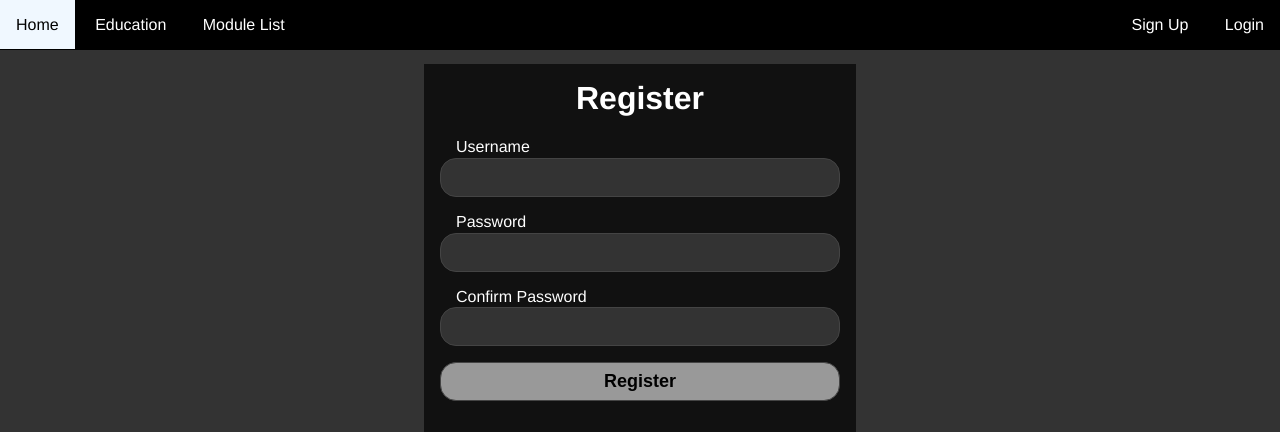
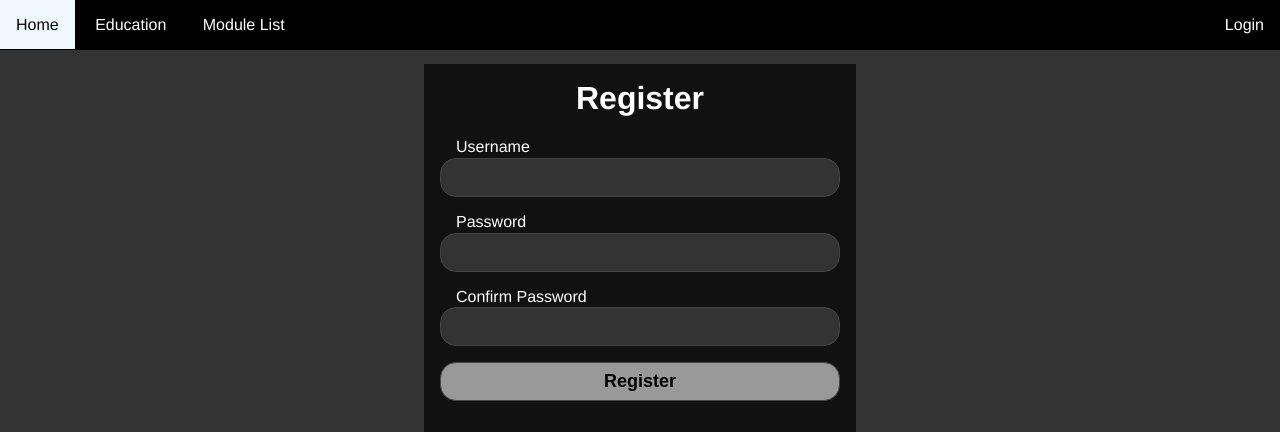
Before and after one commit to timothyf1/cmt120-flask, a Flask app: page /auth/signup in a window 1280 px wide. Shown: the top 432 px of the page. Run offline with Flask 3, Linux system fonts and the light colour scheme.

Commit message:
hide sign up page

```diff
--- a/portfolio/templates/layout.html
+++ b/portfolio/templates/layout.html
@@ -26,7 +26,7 @@
                 <a href="#">Hello {{ current_user.username }}</a>
                 <a href="{{ url_for('bp_auth.logout') }}">Logout</a>
                 {% else %}
-                <a href="{{ url_for('bp_auth.signup') }}">Sign Up</a>
+                <!-- <a href="{{ url_for('bp_auth.signup') }}">Sign Up</a> -->
                 <a href="{{ url_for('bp_auth.login') }}">Login</a>
                 {% endif %}
             </nav>
```
